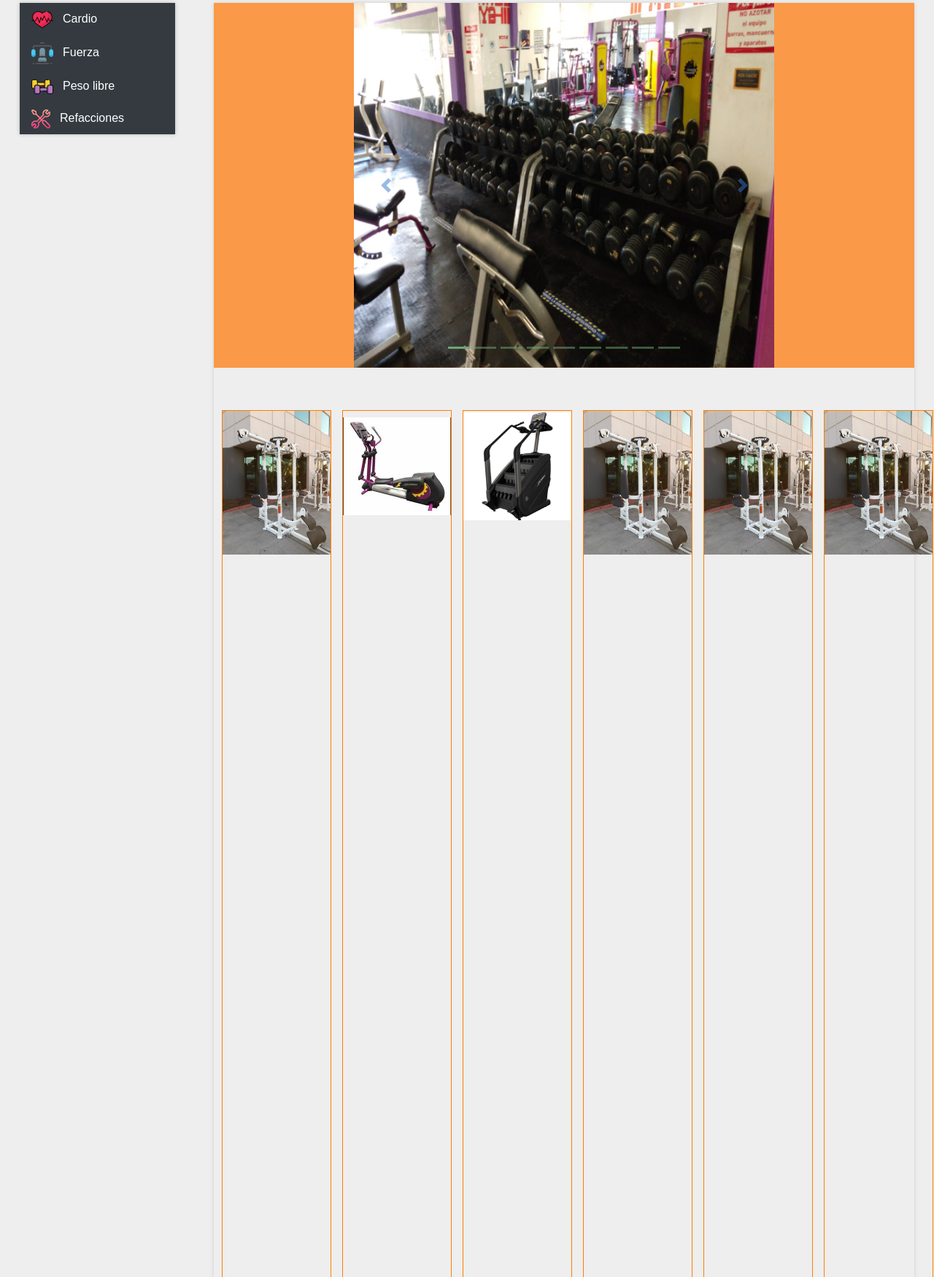
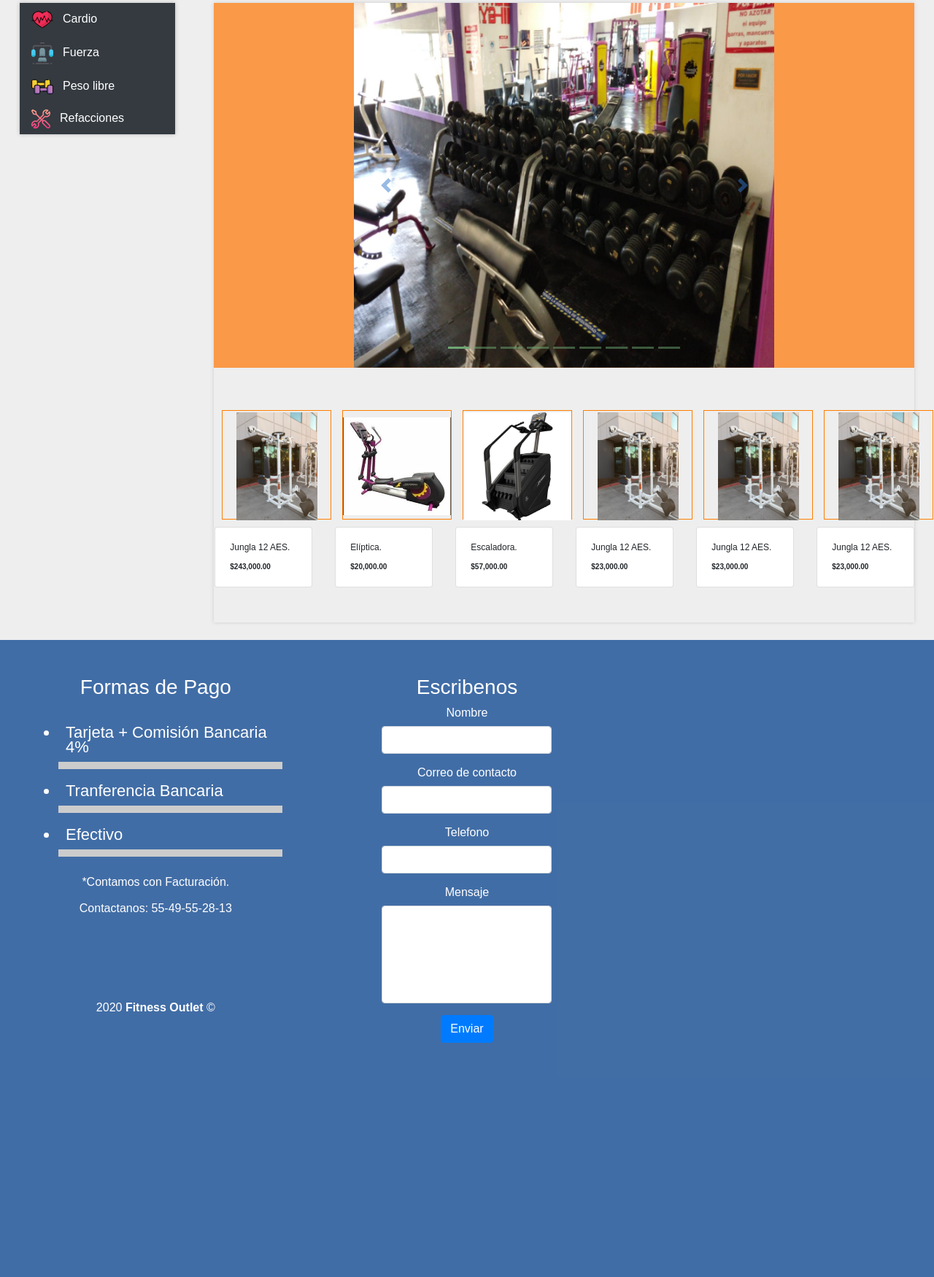
Before and after one commit to AmpersadPro/Fitness-outlet, a PHP site: page / in a window 1280 px wide. Shown: the part 170-1920 px from the top of the page at 73% size. After the commit the page ends 1599 px from the top, so only its background shows below. Run offline with PHP 8.4, Linux system fonts and the light colour scheme; some web fonts are replaced.

Commit message:
Update styles.css

```diff
--- a/css/styles.css
+++ b/css/styles.css
@@ -268,7 +268,7 @@ text-shadow: 0 1px 0 #ddd, 0 2px 0 #ccc, 0 3px 0 #bbb, 0 4px 0 #aaa, 0 5px 0 #ac
 .container_equipos {
     margin: 10px;
     width: 150px;
-    height: 1500px;
+    height: 150px;
     line-height: 150px;
     text-align: center;
     border: 1px solid #ff7e00;
```
